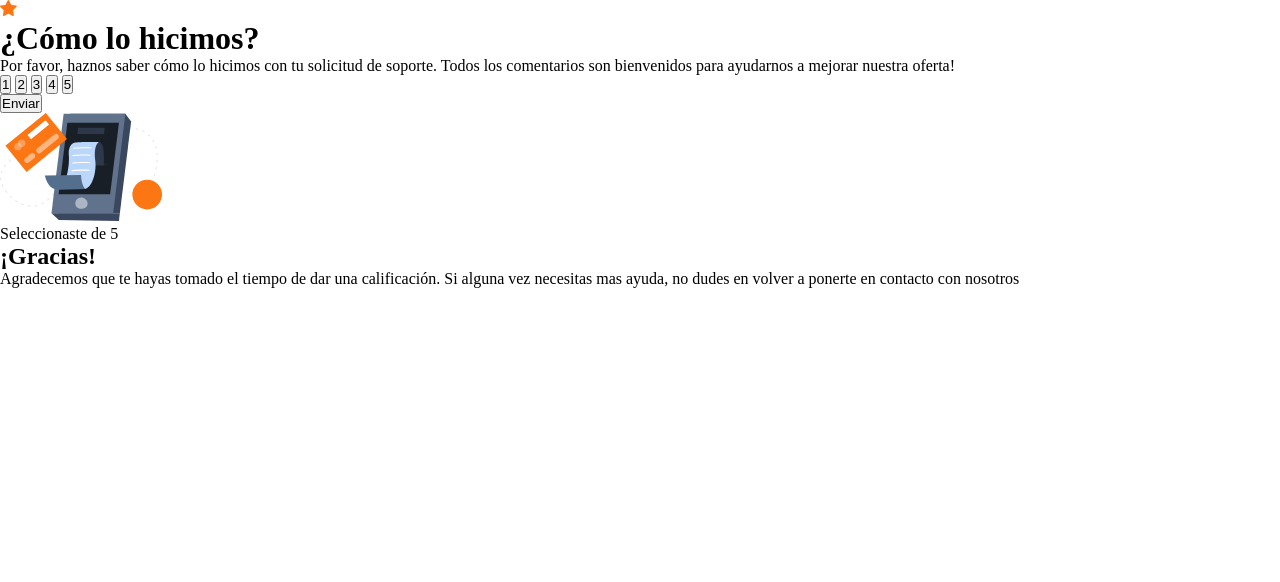
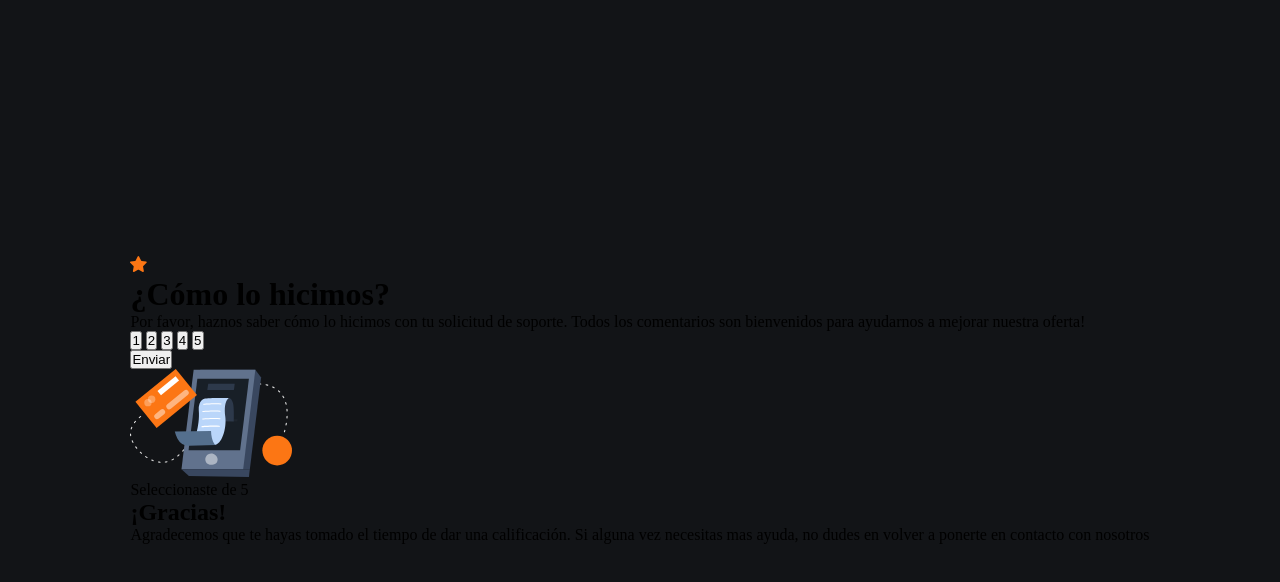
Before and after one commit to ronnyaalez/EXAMEN, a plain HTML site: page index.html in a window 1280 px wide. Drawn offline with Linux system fonts and the light colour scheme.

Commit message:
styles udpdate

```diff
--- a/style.css
+++ b/style.css
@@ -3,3 +3,14 @@ box-sizing: border-box;
 padding: 0%;
 margin: 0%;
 }
+
+body{
+ background-color:  hsl(216, 12%, 8%) ;
+ display: flex;
+ justify-content: center;
+    align-items: center;
+    min-height: 50rem;
+    padding: 24px;
+
+
+}
```
Also changed, not shown: 1 other file.
